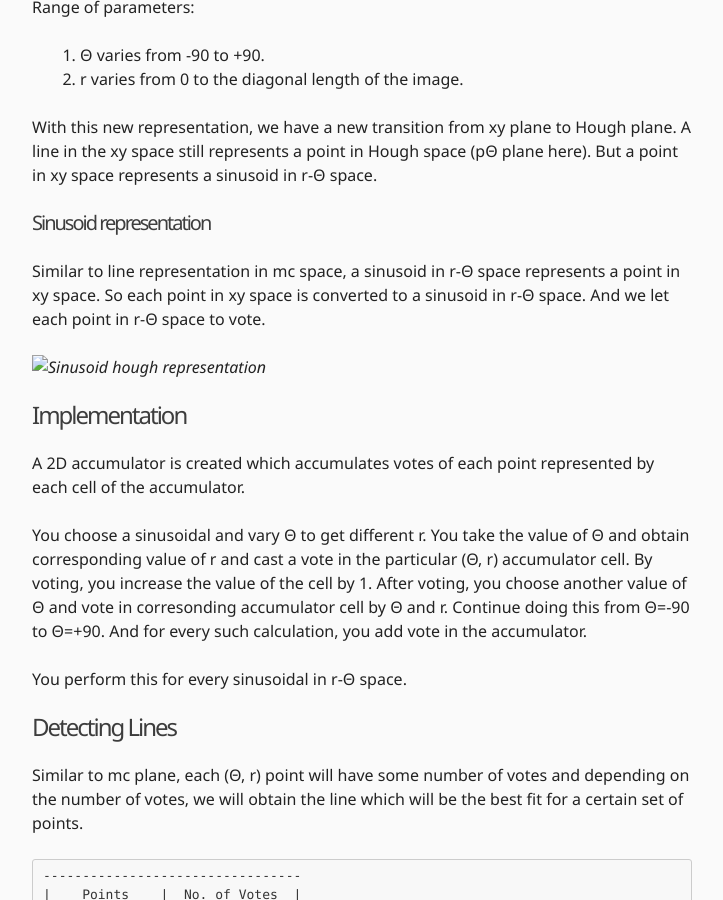
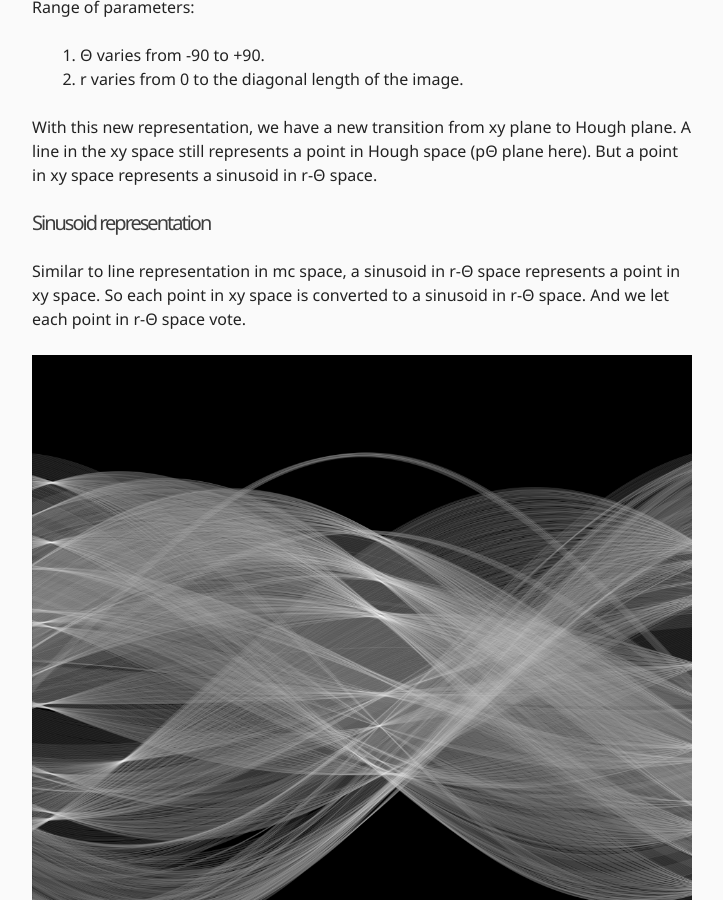
Before and after one commit to jayrambhia/jayrambhia.github.com, a Jekyll site: the page built from _posts/2013-02-23-hough-transform.markdown, in a window 1280 px wide and 900 px high, scrolled down 3599 px. Shown: the whole window, without its empty margins (392-1115 px from the left). Built offline with Jekyll 4.4.1, drawn with Linux system fonts in a browser that asks for light colours; nearby versions of some CDN libraries; library files that are not in the unit come from our copies; comment, search, counter and statistics services are not loaded.

Commit message:
iamge added

```diff
--- a/_posts/2013-02-23-hough-transform.markdown
+++ b/_posts/2013-02-23-hough-transform.markdown
@@ -98,7 +98,7 @@ With this new representation, we have a new transition from xy plane to Hough pl
 
 #### Sinusoid representation
 
-Similar to line representation in mc space, a sinusoid in r-Θ space represents a point in xy space. So each point in xy space is converted to a sinusoid in r-Θ space. And we let each point in r-Θ space to vote.
+Similar to line representation in mc space, a sinusoid in r-Θ space represents a point in xy space. So each point in xy space is converted to a sinusoid in r-Θ space. And we let each point in r-Θ space vote.
 
 ![Sinusoid hough representation](/assets/images/hough2.png)
 
```
Also changed, not shown: assets/images/hough2.png (added).
